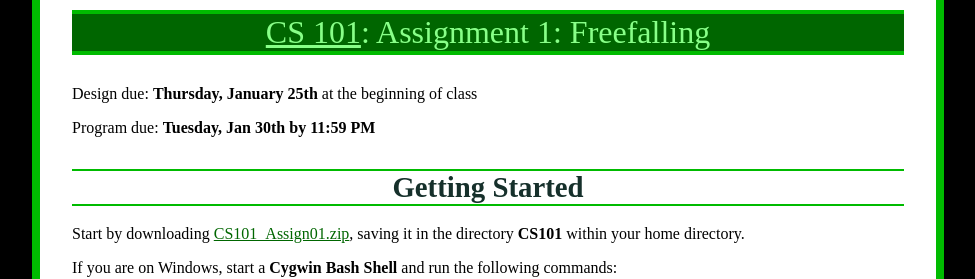
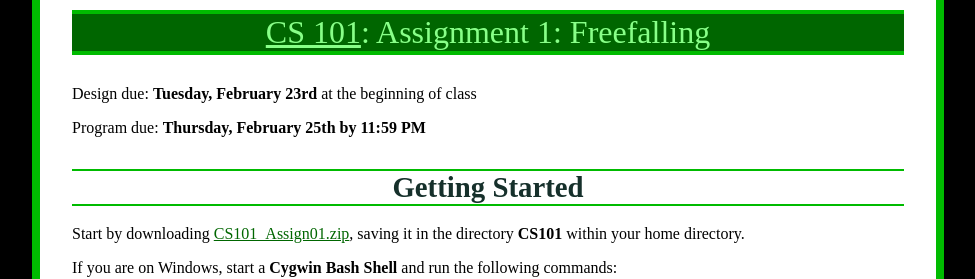
Before and after one commit to ycpcs/cs101-spring2021, a Jekyll site: the page built from assign/assign01.md, in a window 1280 px wide and 900 px high. Shown: the top 279 px of the window, without its empty margins (152-1127 px from the left). Built offline with Jekyll 4.4.1, drawn with Linux system fonts in a browser that asks for light colours.

Commit message:
modified assign1 deadline

```diff
--- a/assign/assign01.md
+++ b/assign/assign01.md
@@ -3,9 +3,9 @@ layout: default
 title: "Assignment 1: Freefalling"
 ---
 
-Design due: **Thursday, January 25th** at the beginning of class
+Design due: **Tuesday, February 23rd** at the beginning of class
 
-Program due: **Tuesday, Jan 30th by 11:59 PM**
+Program due: **Thursday, February 25th by 11:59 PM**
 
 Getting Started
 ===============
```
Also changed, not shown: syllabus.md (+3 -3 lines).
